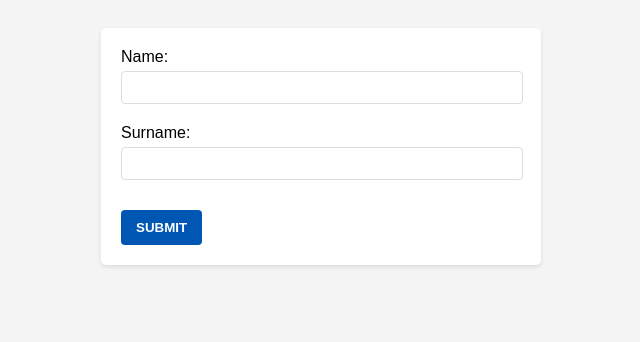
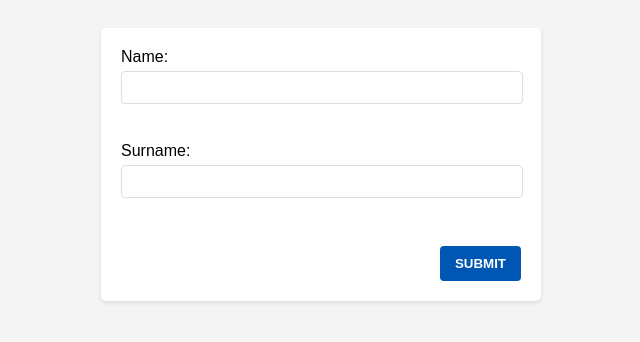
Before and after one commit to GrzegorzPiatek/KursGIT, a plain HTML site: page index.html in a window 1280 px wide. Shown: the whole page, without its empty margins (319-959 px from the left). Drawn offline with Linux system fonts and the light colour scheme.

Commit message:
Move btn to the right using flex box

```diff
--- a/style.css
+++ b/style.css
@@ -11,6 +11,8 @@ body {
     box-shadow: 0 2px 4px rgba(0, 0, 0, 0.1);
     max-width: 400px;
     margin: auto;
+    display: flex;
+    flex-direction: column;
 }
 
 label {
@@ -36,6 +38,7 @@ input[type="text"] {
     border-radius: 4px;
     cursor: pointer;
     margin-top: 10px; /* Add margin at the top of the button */
+    align-self: flex-end;
 }
 
 #greetingForm input[type="text"] {
```
